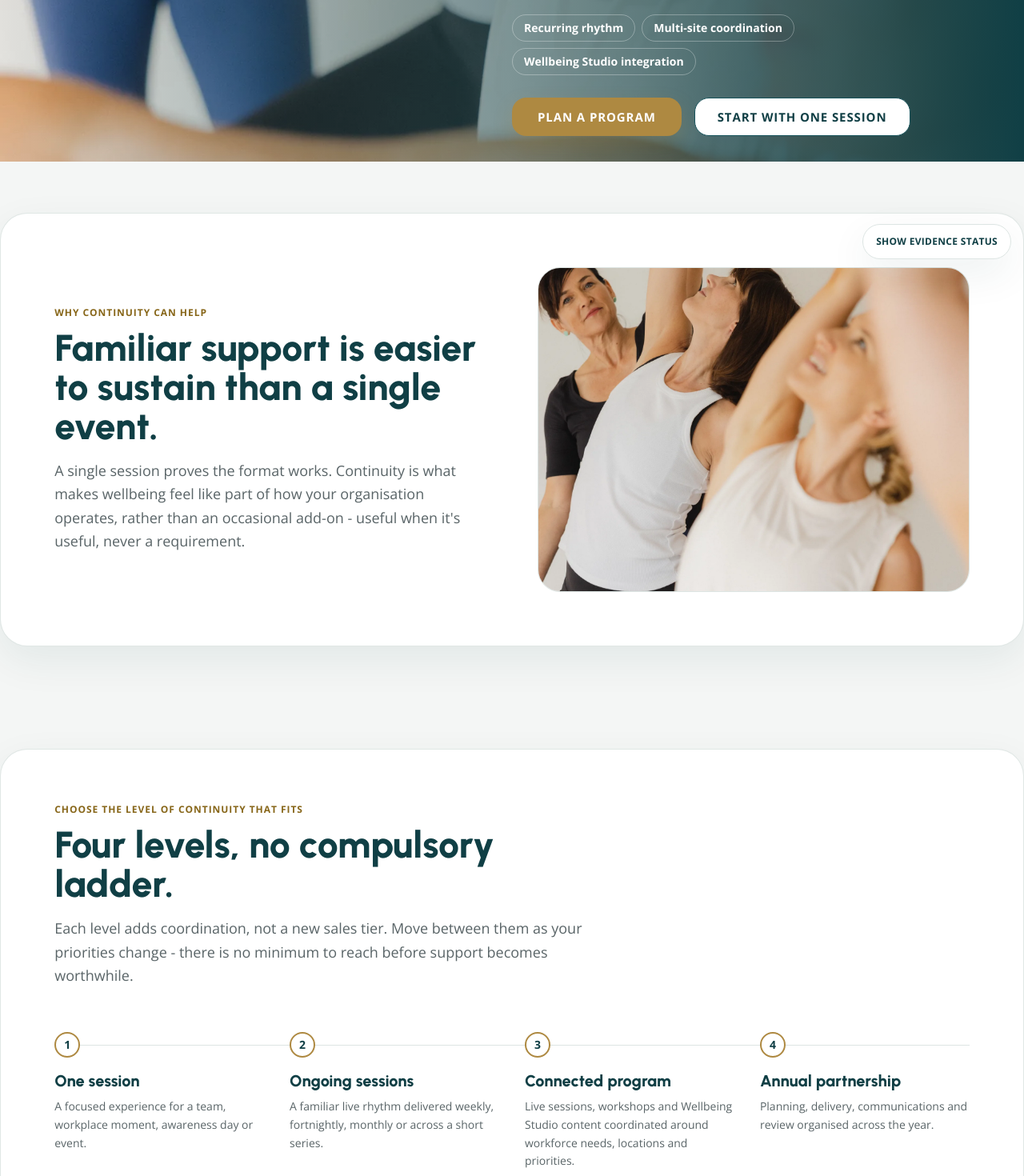
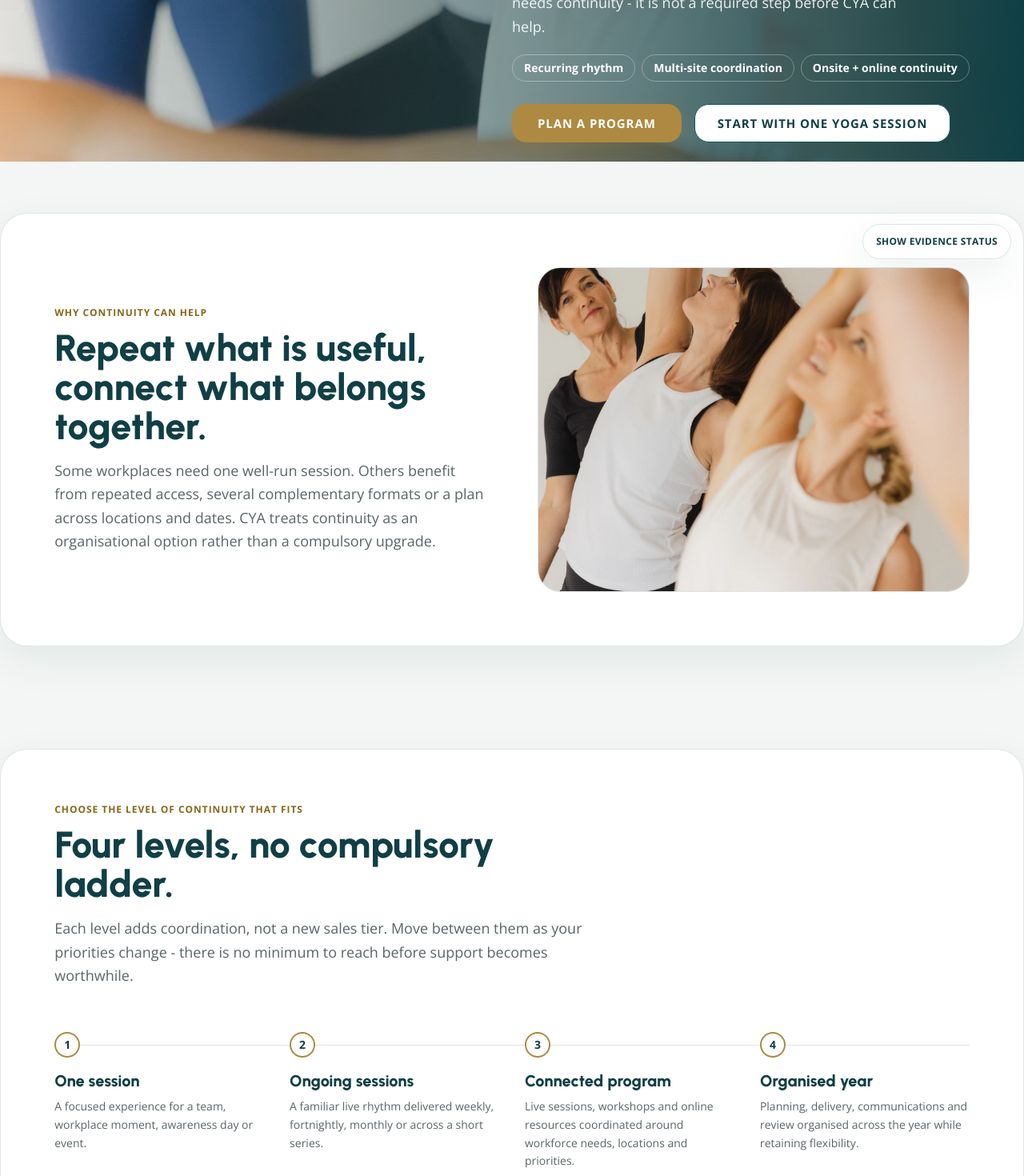
Before and after one commit to glennhammond/cya-website-prototype, a Next.js app: page /workplace-wellbeing-programs in a window 1280 px wide. Shown: the part 460-1930 px from the top of the page at 80% size. Built offline with nearby package versions, Linux system fonts and the light colour scheme.

Commit message:
Phase 11.4: strengthen Programs procurement architecture

```diff
--- a/content/programs.ts
+++ b/content/programs.ts
@@ -4,18 +4,31 @@ import type { FeatureItem } from "@/components/FeatureGrid";
 export const programsHero: PageIntro = {
   kicker: "Workplace wellbeing programs",
   heading: "Connect useful moments into a rhythm your organisation can sustain.",
-  body: "Begin with a short series, coordinate several wellbeing elements across a defined period, or plan an organised year of support.",
+  body: "Begin with a short series, coordinate several wellbeing elements across a defined period, or plan an organised year of support. A program is useful when your organisation needs continuity - it is not a required step before CYA can help.",
   actions: [
-    { label: "Plan a program", href: "/consultation?interest=recurring", variant: "primary" },
-    { label: "Start with one session", href: "/workplace-wellbeing", variant: "secondary" },
+    { label: "Plan a program", href: "/contact?interest=recurring", variant: "primary" },
+    { label: "Start with one Yoga session", href: "/workplace-yoga", variant: "secondary" },
   ],
-  meta: ["Recurring rhythm", "Multi-site coordination", "Wellbeing Studio integration"],
+  meta: ["Recurring rhythm", "Multi-site coordination", "Onsite + online continuity"],
+};
+
+export const organisationalNeeds: FeatureItem[] = [
+  { title: "Create a recurring wellbeing rhythm", body: "Coordinate useful sessions over time so employees know what is available and when." },
+  { title: "Support more than one location", body: "Plan delivery across workplaces, states or remote teams without asking each location to organise its own separate solution." },
+  { title: "Connect different wellbeing experiences", body: "Combine movement, mindfulness, expert-led learning and online continuity around a coherent workplace brief." },
+  { title: "Make a campaign last longer", body: "Build preparation, a key moment and follow-up around an awareness day or internal wellbeing initiative." },
+];
+
+export const planningFeature = {
+  kicker: "How CYA plans",
+  heading: "Start with the organisation, then choose the mix.",
+  body: "CYA clarifies the workforce, locations, practical constraints, important dates and purpose before recommending a cadence or collection of experiences. The plan can stay small, change over time or include a broader annual rhythm when that is genuinely useful.",
 };
 
 export const whyContinuity = {
   kicker: "Why continuity can help",
-  heading: "Familiar support is easier to sustain than a single event.",
-  body: "A single session proves the format works. Continuity is what makes wellbeing feel like part of how your organisation operates, rather than an occasional add-on - useful when it's useful, never a requirement.",
+  heading: "Repeat what is useful, connect what belongs together.",
+  body: "Some workplaces need one well-run session. Others benefit from repeated access, several complementary formats or a plan across locations and dates. CYA treats continuity as an organisational option rather than a compulsory upgrade.",
 };
 
 export const programLevels: OfferLevel[] = [
@@ -31,29 +44,42 @@ export const programLevels: OfferLevel[] = [
   },
   {
     title: "Connected program",
-    description: "Live sessions, workshops and Wellbeing Studio content coordinated around workforce needs, locations and priorities.",
+    description: "Live sessions, workshops and online resources coordinated around workforce needs, locations and priorities.",
     proofNeed: "Program logic, client contribution, coordination and evidence.",
   },
   {
-    title: "Annual partnership",
-    description: "Planning, delivery, communications and review organised across the year.",
+    title: "Organised year",
+    description: "Planning, delivery, communications and review organised across the year while retaining flexibility.",
     proofNeed: "Multi-location capability, governance, review and long-term partnership.",
   },
+];
+
+export const experienceMix: FeatureItem[] = [
+  { title: "Workplace Yoga", body: "One-off or recurring Yoga adapted to the workplace and participant group.", href: "/workplace-yoga", cta: "Explore Workplace Yoga" },
+  { title: "Pilates & movement", body: "Pilates, mobility and other movement formats selected to fit the brief.", href: "/movement", cta: "Explore movement" },
+  { title: "Mindfulness & meditation", body: "Guided meditation, mindfulness and breathwork in practical workplace formats.", href: "/meditation-mindfulness", cta: "Explore mindfulness" },
+  { title: "Online continuity", body: "Live online experiences, on-demand practices and Wellbeing Studio access for remote, hybrid or ongoing support.", href: "/online-wellbeing", cta: "Explore online wellbeing" },
 ];
 
 export const whatCyaCoordinates: FeatureItem[] = [
   { title: "Planning", body: "Shaping a calendar of moments around your priorities and dates, with one named CYA contact." },
   { title: "Facilitator coordination", body: "Matching facilitators to locations, formats and availability against confirmed standards." },
   { title: "Communications support", body: "Practical materials to help your team promote participation." },
-  { title: "National delivery", body: "Coordinated scheduling across multiple sites and states." },
-  { title: "Wellbeing Studio integration", body: "Connecting live moments to ongoing digital access." },
-  { title: "Review and reporting", body: "Regular check-ins and aggregate, privacy-safe visibility - never individual activity." },
+  { title: "National delivery", body: "Coordinated scheduling across multiple sites and states, subject to confirmed local capacity." },
+  { title: "Online continuity", body: "Connecting live moments to appropriate digital access and resources where useful." },
+  { title: "Review and reporting", body: "Regular check-ins and aggregate, privacy-safe visibility using measures that are genuinely available." },
 ];
 
 export const multiSiteFeature = {
   kicker: "Multi-site support",
   heading: "One coordinated plan across several locations.",
-  body: "CYA's national facilitator network supports organisations delivering the same program across multiple sites, with delivery confirmed against real local capacity rather than a blanket promise of coverage.",
+  body: "CYA's national facilitator network supports organisations coordinating delivery across multiple sites, with each location and format confirmed against real practitioner capacity rather than a blanket promise of coverage.",
+};
+
+export const reportingFeature = {
+  kicker: "Reporting & evidence",
+  heading: "Useful visibility without pretending wellbeing is a dashboard score.",
+  body: "For ongoing work, CYA can agree what practical participation, delivery and feedback information is available and useful to review. Reporting remains aggregate and privacy-aware; individual activity or inferred wellbeing status is not exposed to employers.",
 };
 
 export const investmentFactors: FeatureItem[] = [
@@ -62,12 +88,20 @@ export const investmentFactors: FeatureItem[] = [
   { title: "Delivery mode", body: "Onsite, online or a mix, depending on your teams." },
   { title: "Frequency", body: "How often sessions or elements repeat across the period." },
   { title: "Preparation", body: "Planning, communications and coordination effort involved." },
-  { title: "Reporting", body: "The level of aggregate visibility your organisation needs." },
+  { title: "Reporting", body: "The level of aggregate visibility your organisation needs and what can be reliably measured." },
+];
+
+export const procurementQuestions: FeatureItem[] = [
+  { title: "Do we need to commit to a full-year program?", body: "No. CYA can support one session, a short series, recurring delivery or a broader plan. The engagement should match the current need." },
+  { title: "Can a program mix onsite and online delivery?", body: "Yes, where that mix is appropriate for the workforce, locations and available CYA services." },
+  { title: "Can CYA coordinate more than one location?", body: "Yes, subject to the actual locations, timing, facilitator capacity and format requirements being confirmed." },
+  { title: "What evidence can an organisation receive?", body: "The available measures depend on the delivery model. CYA should agree reporting expectations before launch and keep employer reporting aggregate and privacy-aware." },
+  { title: "Can we begin with a single service such as Yoga?", body: "Yes. One service can remain a complete engagement or become part of a broader program later if that becomes useful." },
 ];
 
 export const closingCTA = {
   kicker: "Next step",
   heading: "Plan the level of continuity that fits.",
-  body: "The first conversation can start with a short series or a broader organised year - whichever is useful now.",
-  cta: { label: "Plan a wellbeing program", href: "/consultation?interest=recurring", variant: "primary" as const },
+  body: "Bring the workforce, locations, dates and current need. CYA can help shape a proportionate program - or tell you when a simpler one-off engagement is enough.",
+  cta: { label: "Plan a wellbeing program", href: "/contact?interest=recurring", variant: "primary" as const },
 };
```
